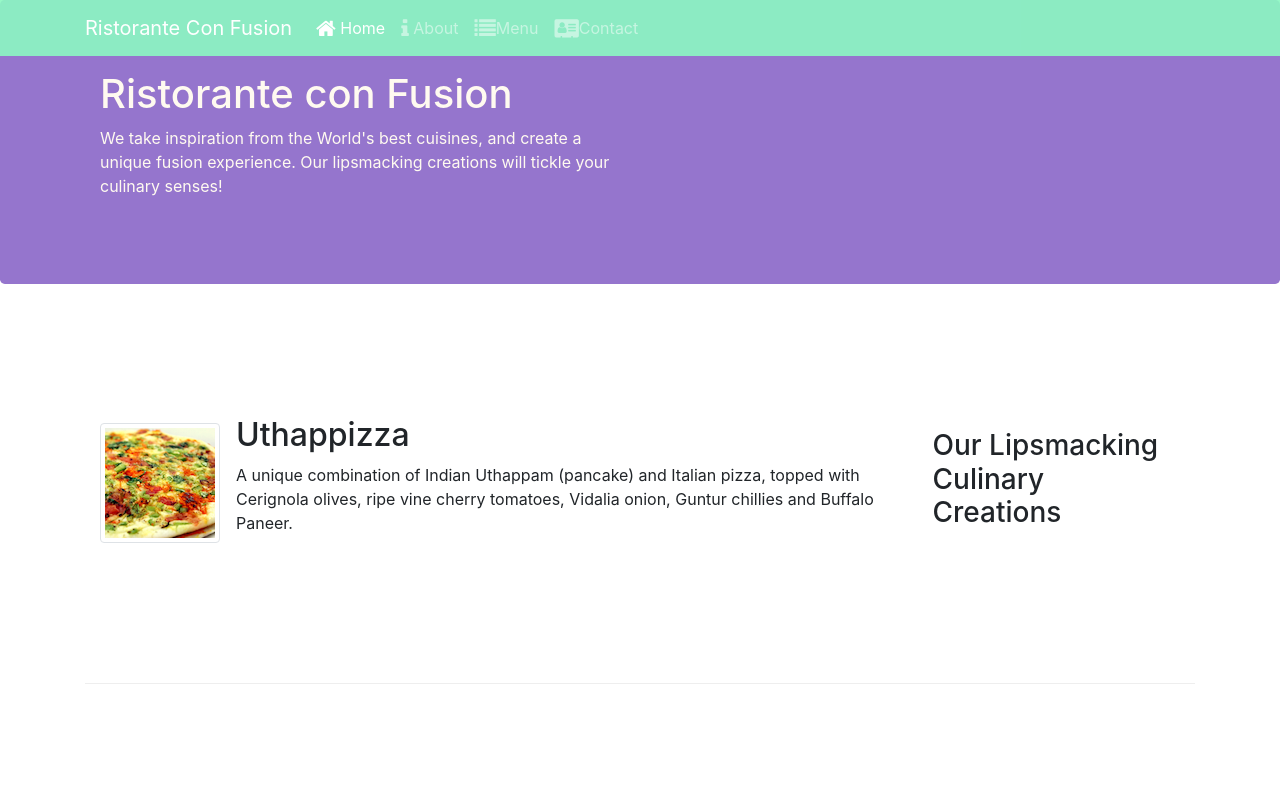
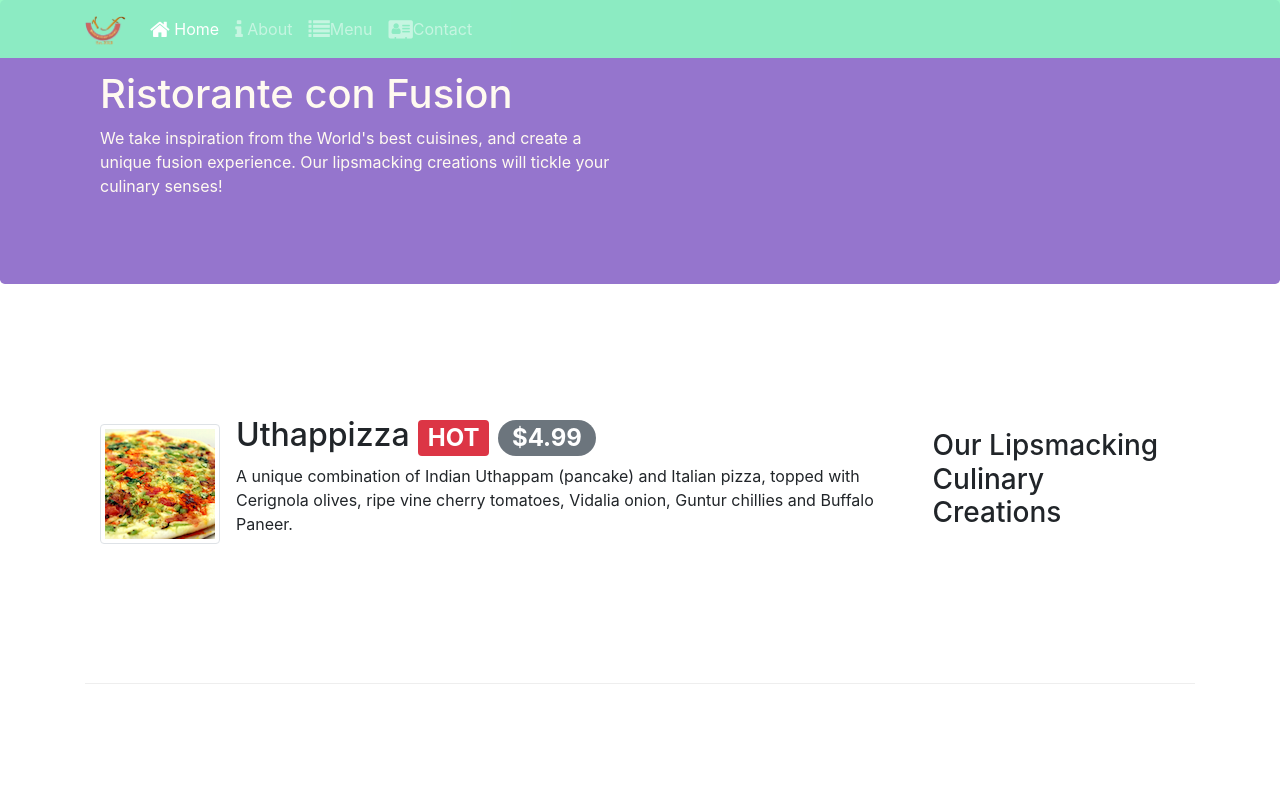
Before and after one commit to ScreAzoe/Bootstrap-E1, a website: page index.html in a window 1280 px wide. Shown: the top 800 px of the page. Drawn offline with nearby package versions, Linux system fonts and the light colour scheme.

Commit message:
Alerting Users

```diff
--- a/index.html
+++ b/index.html
@@ -21,7 +21,7 @@
                 <span class="navbar-toggler-icon">
                 </span>
             </button>
-            <a class="navbar-brand" href="#">Ristorante Con Fusion</a>
+            <a class="navbar-brand" href="./index.html"><img src="img/logo.png" height="30" width="41"> </a>
            <div class="collapse navbar-collapse" id="Navbar">
             <ul class="navbar-nav mr-auto">
                 <li class="nav-item active"><a class="nav-link" href="#"><span class="fa fa-home fa-lg"></span> Home</a> </li>
@@ -57,7 +57,9 @@
                 <div class="media">
                    <img class="d-flex mr-3 img-thumbnail align-self-center" src="img/uthappizza.png" alt="uthappizza">
                     <div class="media-body">
-                        <h2 class="mt-0">Uthappizza</h2>
+                        <h2 class="mt-0">Uthappizza <span class="badge badge-danger">HOT</span>
+                        <span class="badge badge-pill badge-secondary">$4.99</span>
+                        </h2>
                         <p class= "d-none d-sm-block">A unique combination of Indian Uthappam (pancake) and Italian pizza, topped with Cerignola olives, ripe vine cherry tomatoes, Vidalia onion, Guntur chillies and Buffalo Paneer.</p>
                     </div>
                 </div>
```
Also changed, not shown: contactus.html (+1 -1 lines).
